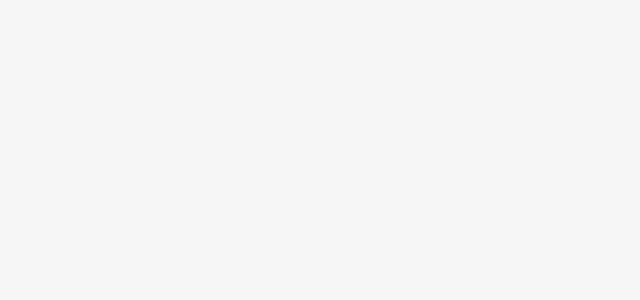
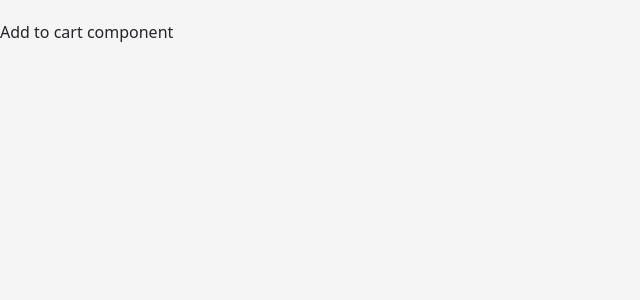
Before and after one commit to MarkBrianK/Happy-store-app, a React (Create React App) app: page /addCart in a window 1280 px wide. Shown: the top 300 px of the page, without its empty margins (0-640 px from the left). Built offline with nearby package versions, Linux system fonts and the light colour scheme.

Commit message:
added more screens for the application i.e add payment

```diff
--- a/src/Components/Screens/AddCart.js
+++ b/src/Components/Screens/AddCart.js
@@ -1,3 +1,3 @@
 export default function AddCart() {
-  return <div></div>;
+  return <div>Add to cart component</div>;
 }
--- /dev/null
+++ b/src/Components/Screens/AddPayment.js
@@ -0,0 +1,3 @@
+export default function AddPayment() {
+    return <div>Component for adding payments</div>;
+  }
--- /dev/null
+++ b/src/Components/Screens/CheckOut.js
@@ -0,0 +1,3 @@
+export default function CheckOut() {
+    return <div>Component for checking out</div>;
+  }
--- /dev/null
+++ b/src/Components/Screens/DebitCard.js
@@ -0,0 +1,3 @@
+export default function DebitCard() {
+  return <div>Component for adding cards...</div>;
+}
--- /dev/null
+++ b/src/Components/Screens/SavedItems.js
@@ -0,0 +1,3 @@
+export default function SavedItems() {
+  return <div>Component for saving items</div>;
+}
```
